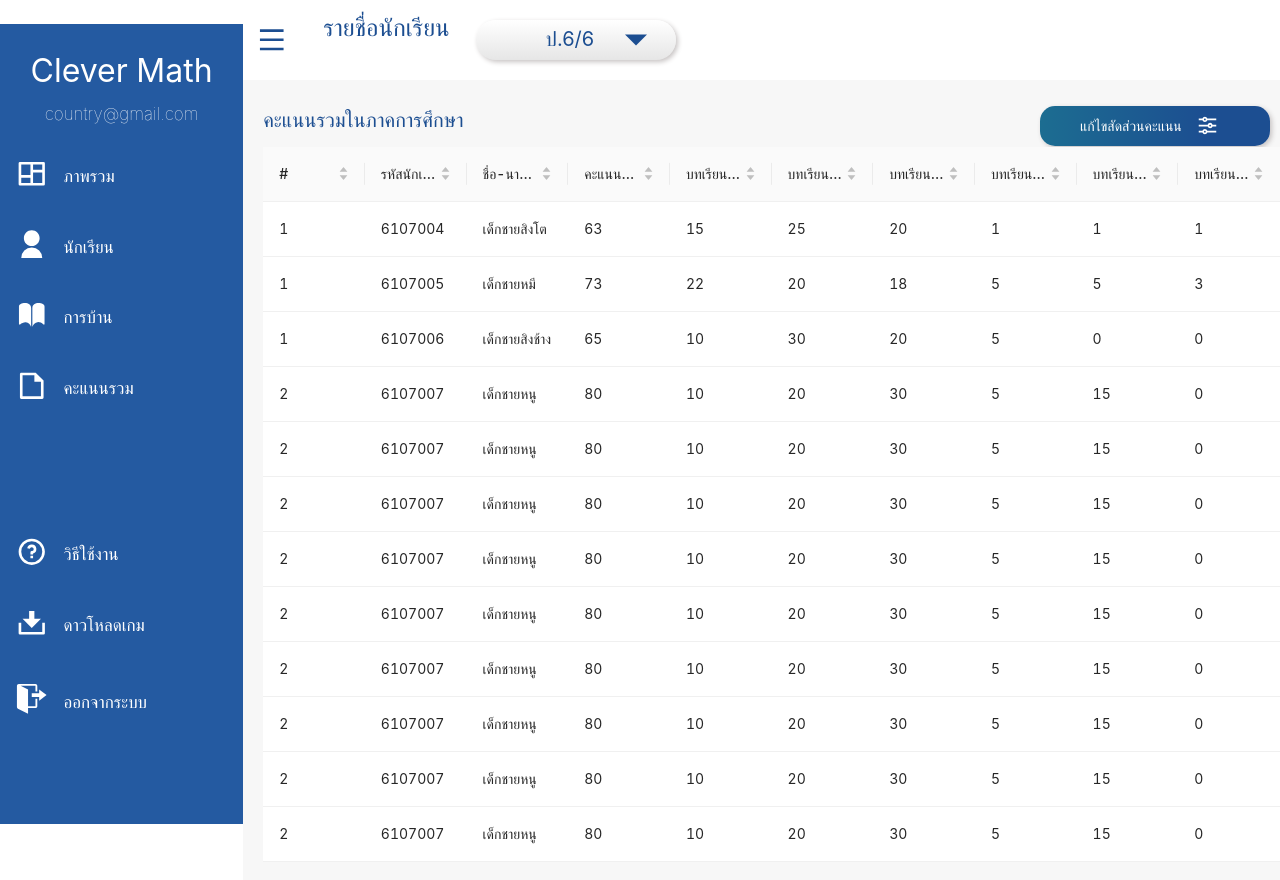
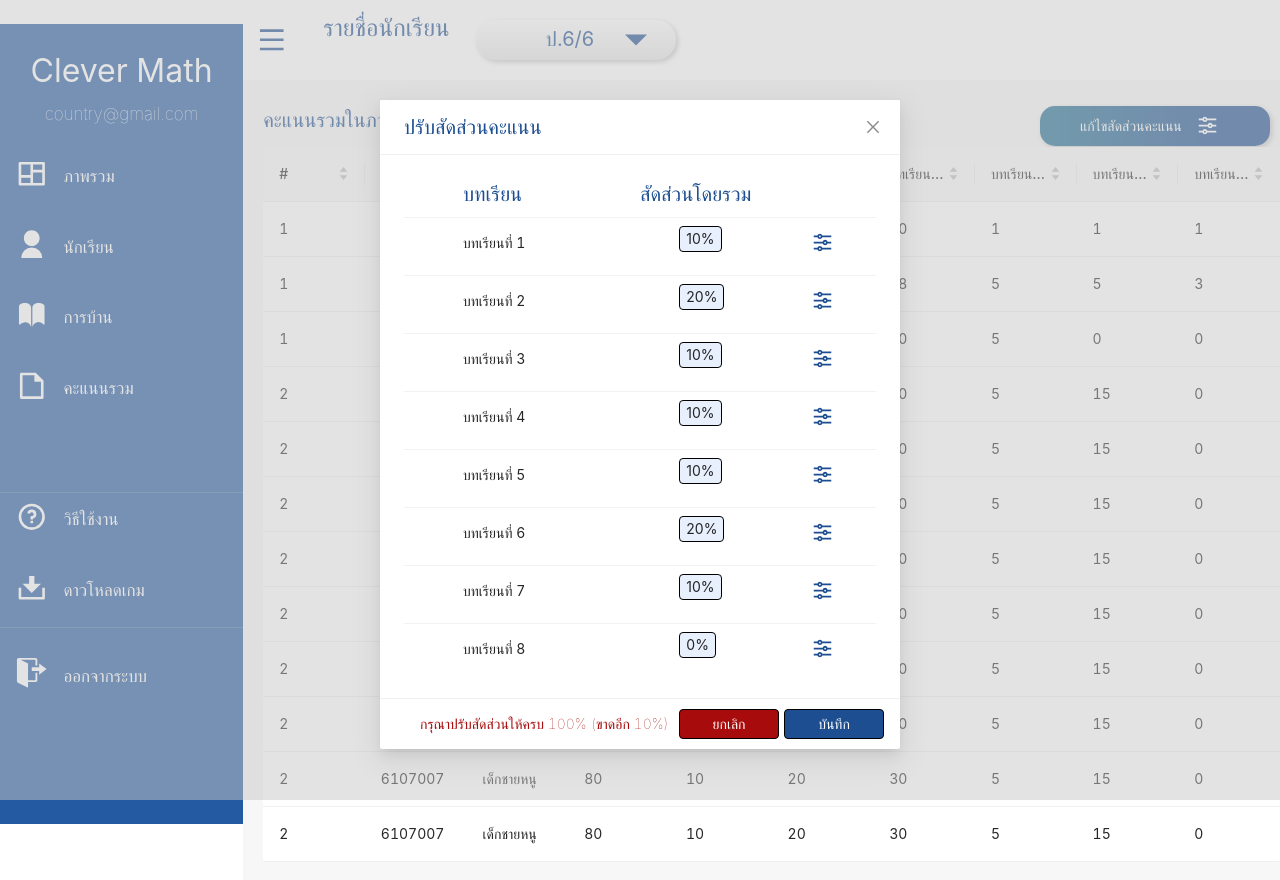
Before and after one commit to shaneza19/clevermath-front-kashane, a React (Create React App) app: page / in a window 1280 px wide. Both pictures are taken after a click on the button "แก้ไขสัดส่วนคะแนน". Built offline with nearby package versions, Linux system fonts and the light colour scheme.

Commit message:
modal แก้ไขสัดส่วนคะแนน
modal แก้ไขสัดส่วนคะแนน

```diff
--- a/package.json
+++ b/package.json
@@ -13,7 +13,6 @@
     "antd": "^4.20.1",
     "react": "^18.0.0",
     "react-dom": "^18.0.0",
-    "react-highlight-words": "^0.18.0",
     "react-icons": "^4.3.1",
     "react-router-dom": "^6.3.0",
     "react-scripts": "5.0.1",
--- a/src/index.css
+++ b/src/index.css
@@ -1,13 +1,20 @@
 body {
   margin: 0;
-  font-family: -apple-system, BlinkMacSystemFont, 'Segoe UI', 'Roboto', 'Oxygen',
-    'Ubuntu', 'Cantarell', 'Fira Sans', 'Droid Sans', 'Helvetica Neue',
+  font-family: -apple-system, BlinkMacSystemFont, "Segoe UI", "Roboto", "Oxygen",
+    "Ubuntu", "Cantarell", "Fira Sans", "Droid Sans", "Helvetica Neue",
     sans-serif;
   -webkit-font-smoothing: antialiased;
   -moz-osx-font-smoothing: grayscale;
 }
 
 code {
-  font-family: source-code-pro, Menlo, Monaco, Consolas, 'Courier New',
+  font-family: source-code-pro, Menlo, Monaco, Consolas, "Courier New",
     monospace;
 }
+
+/*Antd global css */
+.modalStyle .ant-modal-title {
+  font-size: 20px;
+  color: #1c4e91;
+  font-weight: lighter;
+}
--- a/src/layouts/Sidebar.module.css
+++ b/src/layouts/Sidebar.module.css
@@ -1,6 +1,6 @@
 .SideBar {
   position: fixed;
-  overflow-y: auto;
+  overflow-y: hidden;
   overflow-x: hidden;
   top: 3%;
   left: 0;
@@ -66,12 +66,11 @@
   font-weight: lighter;
 }
 
-hr {
+.sideBarLine {
   border: none;
   height: 1px;
   /* Set the hr color */
-  color:rgba(119, 121, 144, 0.426); /*IE*/
-  background-color: rgba(119, 121, 144, 0.426); /*modern browser*/
+  border-top: 1px solid rgba(192, 192, 192, 0.207);
 }
 
 .SideBarContent h1 {
--- a/src/layouts/Sidebar.tsx
+++ b/src/layouts/Sidebar.tsx
@@ -84,9 +84,7 @@ function Sidebar() {
           <br />
           <br />
           <br />
-          <br />
-          <br />
-          <hr />
+          <hr className={classes.sideBarLine}/>
           <div className={classes.alignItems}>
             <div className={classes.alignTextItem}>
               <div className={classes.alignContent}>
@@ -108,7 +106,7 @@ function Sidebar() {
               </div>
             </div>
           </div>
-          <hr />
+          <hr className={classes.sideBarLine}/>
           <br />
           <div className={classes.alignItems}>
             <div className={classes.alignTextItem}>
--- a/src/pages/Student.js
+++ b/src/pages/Student.js
@@ -1,15 +1,34 @@
+import React, { useState } from "react";
 import classes from "./Student.module.css";
+
 import { IoMdArrowDropdown } from "react-icons/io";
 import { RiEqualizerLine } from "react-icons/ri";
+
 import StudentTable from "../components/tables/StudentTable";
 
-function Test() {
+import { Col, Row, Modal, } from "antd";
+
+function StudentPage() {
+  //AntD's modal ปรับสัดส่วนคะแนน
+  const [isModalVisible, setIsModalVisible] = useState(false);
+
+  const showModal = () => {
+    setIsModalVisible(true);
+  };
+
+  const handleOk = () => {
+    setIsModalVisible(false);
+  };
+
+  const handleCancel = () => {
+    setIsModalVisible(false);
+  };
 
   return (
     <>
       <header className={classes.header}>
         <p>รายชื่อนักเรียน</p>
-        <button className={classes.headerButton} type="submit">
+        <button className={classes.headerButton}>
           ป.6/6
           <IoMdArrowDropdown className={classes.Icon} />
         </button>
@@ -19,17 +38,147 @@ function Test() {
         <br />
         <div className={classes.topRowContainer}>
           <h1>คะแนนรวมในภาคการศึกษา</h1>
-          <button className={classes.bodyButton} type="submit">
+          <button className={classes.bodyButton} onClick={showModal}>
             แก้ไขสัดส่วนคะแนน
             <RiEqualizerLine className={classes.bodyIcon} />
           </button>
+          <Modal
+            className="modalStyle"
+            title="ปรับสัดส่วนคะแนน"
+            maskStyle={{ backgroundColor: "rgba(200, 200, 200, 0.50)" }}
+            visible={isModalVisible}
+            onOk={handleOk}
+            onCancel={handleCancel}
+            footer={[
+              <span className={classes.modalFooter}>
+                กรุณาปรับสัดส่วนให้ครบ 100% (ขาดอีก 10%)
+              </span>,
+              <button onClick={handleCancel} className={classes.modalCancelButton}>ยกเลิก</button>,
+              <button onClick={handleOk} className={classes.modalSubmitButton}>บันทึก</button>,
+            ]}
+          >
+            <div className={classes.modalContainer}>
+            <Row>
+              <Col span={9} offset={3}>
+                <span className={classes.modalHeader}>บทเรียน</span>
+              </Col>
+              <Col span={12}>
+                <span className={classes.modalHeader}>สัดส่วนโดยรวม</span>
+              </Col>
+              <Col span={24}>
+                <hr />
+              </Col>
+
+              <Col span={9} offset={3}>
+                <p>บทเรียนที่ 1</p>
+              </Col>
+              <Col span={4} offset={2}>
+                <button className={classes.modalButton}>10%</button>
+              </Col>
+              <Col span={4} offset={2}>
+                <RiEqualizerLine className={classes.Icon1} />
+              </Col>
+              <Col span={24}>
+                <hr />
+              </Col>
+
+              <Col span={9} offset={3}>
+                <p>บทเรียนที่ 2</p>
+              </Col>
+              <Col span={4} offset={2}>
+                <button className={classes.modalButton}>20%</button>
+              </Col>
+              <Col span={4} offset={2}>
+                <RiEqualizerLine className={classes.Icon1} />
+              </Col>
+              <Col span={24}>
+                <hr />
+              </Col>
+
+              <Col span={9} offset={3}>
+                <p>บทเรียนที่ 3</p>
+              </Col>
+              <Col span={4} offset={2}>
+                <button className={classes.modalButton}>10%</button>
+              </Col>
+              <Col span={4} offset={2}>
+                <RiEqualizerLine className={classes.Icon1} />
+              </Col>
+              <Col span={24}>
+                <hr />
+              </Col>
+
+              <Col span={9} offset={3}>
+                <p>บทเรียนที่ 4</p>
+              </Col>
+              <Col span={4} offset={2}>
+                <button className={classes.modalButton}>10%</button>
+              </Col>
+              <Col span={4} offset={2}>
+                <RiEqualizerLine className={classes.Icon1} />
+              </Col>
+              <Col span={24}>
+                <hr />
+              </Col>
+
+              <Col span={9} offset={3}>
+                <p>บทเรียนที่ 5</p>
+              </Col>
+              <Col span={4} offset={2}>
+                <button className={classes.modalButton}>10%</button>
+              </Col>
+              <Col span={4} offset={2}>
+                <RiEqualizerLine className={classes.Icon1} />
+              </Col>
+              <Col span={24}>
+                <hr />
+              </Col>
+
+              <Col span={9} offset={3}>
+                <p>บทเรียนที่ 6</p>
+              </Col>
+              <Col span={4} offset={2}>
+                <button className={classes.modalButton}>20%</button>
+              </Col>
+              <Col span={4} offset={2}>
+                <RiEqualizerLine className={classes.Icon1} />
+              </Col>
+              <Col span={24}>
+                <hr />
+              </Col>
+
+              <Col span={9} offset={3}>
+                <p>บทเรียนที่ 7</p>
+              </Col>
+              <Col span={4} offset={2}>
+                <button className={classes.modalButton}>10%</button>
+              </Col>
+              <Col span={4} offset={2}>
+                <RiEqualizerLine className={classes.Icon1} />
+              </Col>
+              <Col span={24}>
+                <hr />
+              </Col>
+
+              <Col span={9} offset={3}>
+                <p>บทเรียนที่ 8</p>
+              </Col>
+              <Col span={4} offset={2}>
+                <button className={classes.modalButton}>0%</button>
+              </Col>
+              <Col span={4} offset={2}>
+                <RiEqualizerLine className={classes.Icon1} />
+              </Col>
+            </Row>
+            </div>
+          </Modal>
         </div>
         <div className={classes.tableContainer}>
-        <StudentTable />
+          <StudentTable />
         </div>
       </div>
     </>
   );
 }
 
-export default Test;
+export default StudentPage;
--- a/src/pages/Student.module.css
+++ b/src/pages/Student.module.css
@@ -49,7 +49,8 @@
 .body {
   background: rgb(247, 247, 247);
   height: 100vh;
-  font-size: 16px; color: #1c4e91;
+  font-size: 16px;
+  color: #1c4e91;
 }
 
 .topRowContainer {
@@ -58,8 +59,9 @@
   align-items: center;
 }
 
-.body h1{
-  font-size: 20px; color: #1c4e91;
+.body h1 {
+  font-size: 20px;
+  color: #1c4e91;
   font-weight: lighter;
   margin-left: 20px;
 }
@@ -71,8 +73,12 @@
   width: 230px;
   height: 40px;
   box-shadow: 2px 2px 5px #c7c3c3;
-  background: rgb(28,109,145);
-  background: linear-gradient(90deg, rgba(28,109,145,1) 0%, rgba(28,78,145,1) 72%);
+  background: rgb(28, 109, 145);
+  background: linear-gradient(
+    90deg,
+    rgba(28, 109, 145, 1) 0%,
+    rgba(28, 78, 145, 1) 72%
+  );
   color: #ffffff;
   cursor: pointer;
   user-select: none;
@@ -100,3 +106,80 @@
 .tableContainer {
   margin-left: 20px;
 }
+
+/*modal แก้ไขสัดส่วนคะแนน*/
+.Icon1 {
+  width: 1.5em;
+  height: 1.5em;
+  display: flex;
+  margin-top: 6px;
+  margin-left: 15px;
+  margin-right: 0px;
+  color: #1c4e91;
+}
+
+/* see index.css
+The modal will not come under the direct CSS.
+You have to write the things in a global CSS file then it will work.
+
+.modalStyle .ant-modal-title {
+  font-size: 20px;
+  color: #1c4e91;
+  font-weight: lighter;
+}
+*/
+.modalHeader {
+  font-size: 20px;
+  color: #1c4e91;
+  font-weight: lighter;
+}
+
+.modalFooter {
+  font-size: 14px;
+  color: #a80b0b;
+  font-weight: lighter;
+  margin-right: 10px;
+}
+
+.modalButton {
+  background-color: #e8f0fd;
+  border-radius: 4px;
+  border-style: solid;
+  border-width: thin;
+}
+
+.modalCancelButton {
+  width: 100px;
+  height: 30px;
+  background-color: #e8f0fd;
+  border-radius: 4px;
+  border-style: solid;
+  border-width: thin;
+  color: #ffffff;
+  background-color: #a80b0b;
+  margin-right: 5px;
+}
+
+.modalSubmitButton {
+  width: 100px;
+  height: 30px;
+  background-color: #e8f0fd;
+  border-radius: 4px;
+  border-style: solid;
+  border-width: thin;
+  color: #ffffff;
+  background-color: #1c4e91;
+}
+
+.modalContainer hr {
+  border: none;
+  height: 1px;
+  /* Set the hr color */
+  border-top: 1px solid rgb(242, 242, 242);
+}
+
+.modalContainer p, button {
+  margin-top: 6px;
+}
+
+/***********************/
```
Also changed, not shown: 1 other file (tests, documents, lock files or other folders).
